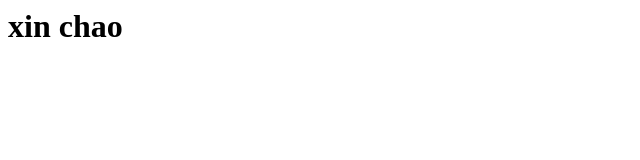
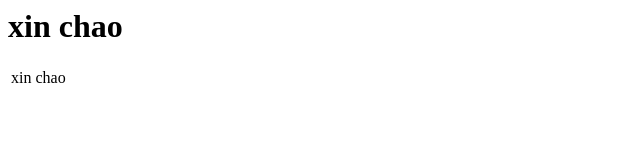
Before and after one commit to diepnv/bootrapdemo.com, a plain HTML site: page index.html in a window 1280 px wide. Shown: the full height of the page, 0-640 px from the left. Drawn offline with Linux system fonts and the light colour scheme.

Commit message:
them bang trong html

```diff
--- a/index.html
+++ b/index.html
@@ -2,6 +2,8 @@
 
 	<body>
 		<h1>xin chao</h1>
-
+		<table>
+			<tr><td>xin chao<//td></tr>
+		</table>
 	</body>
 </html>
```
